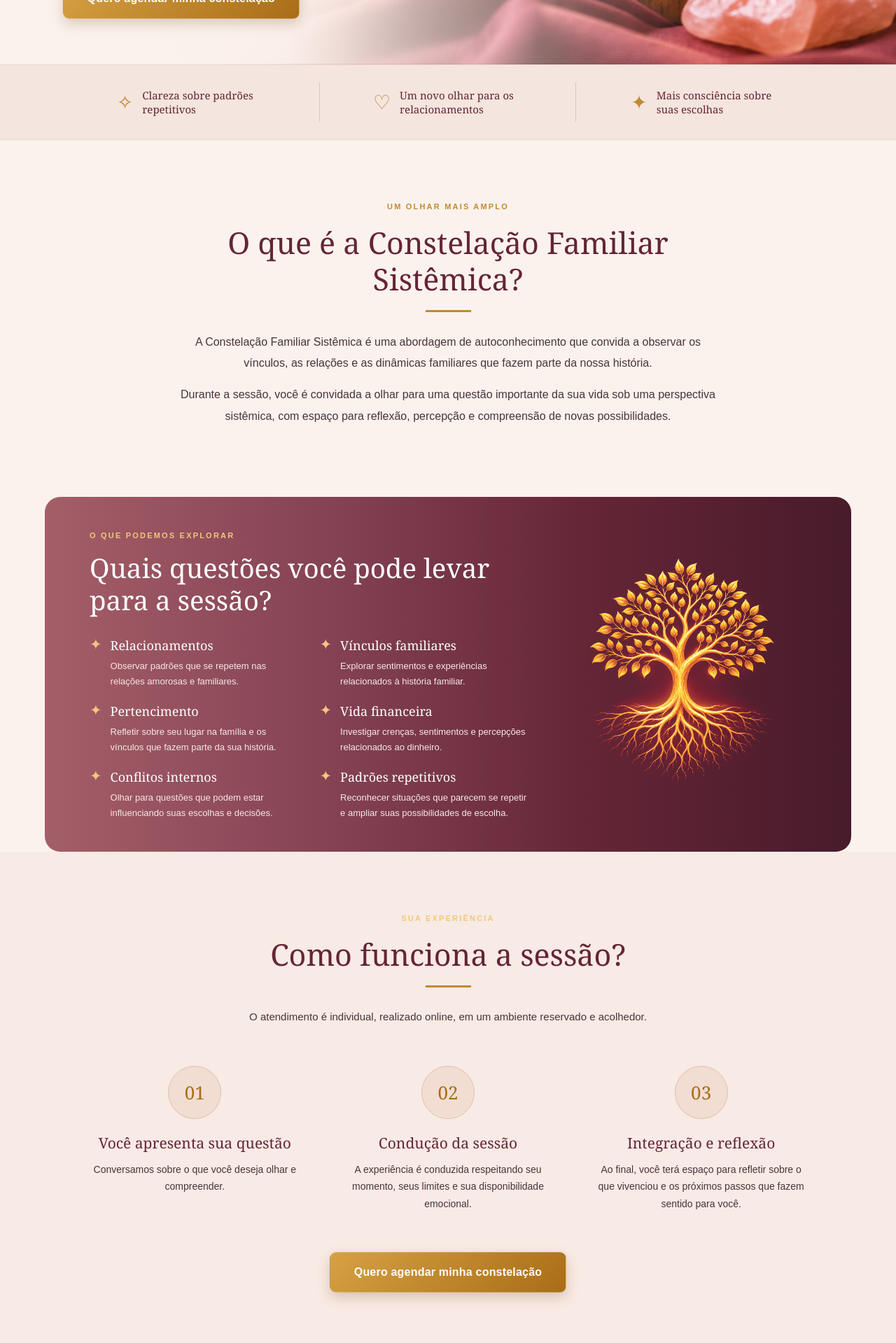
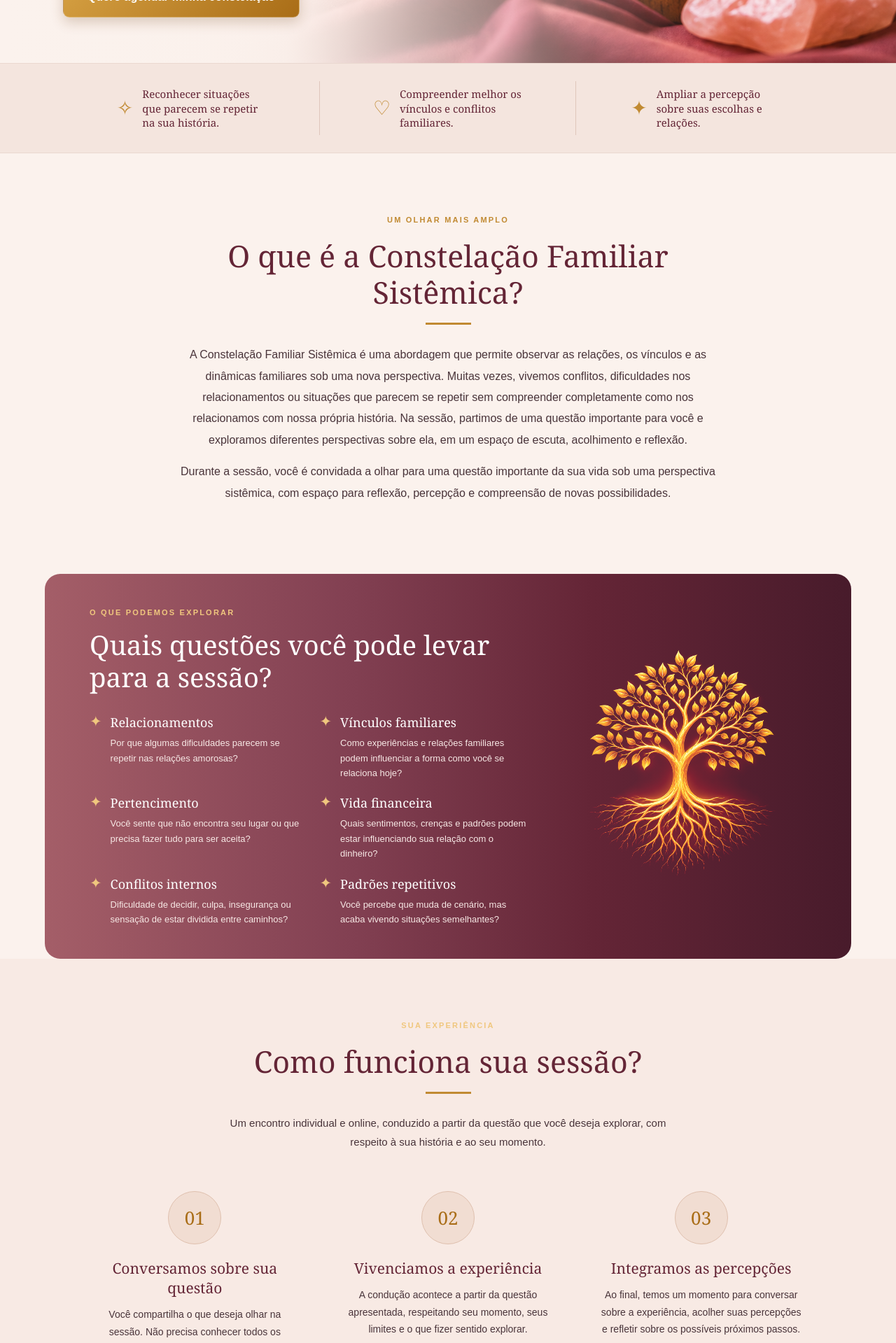
Before and after one commit to Institutokamilahfranco/instituto-kamilah-site, a Next.js app: page /constelacao-familiar in a window 1280 px wide. Shown: the part 820-2739 px from the top of the page at 70% size. Built offline with nearby package versions, Linux system fonts and the light colour scheme.

Commit message:
Update page.js

```diff
--- a/app/constelacao-familiar/page.js
+++ b/app/constelacao-familiar/page.js
@@ -6,27 +6,27 @@ const linkAgendamento =
 const temas = [
   {
     titulo: "Relacionamentos",
-    texto: "Observar padrões que se repetem nas relações amorosas e familiares.",
+    texto: "Por que algumas dificuldades parecem se repetir nas relações amorosas?",
   },
   {
     titulo: "Vínculos familiares",
-    texto: "Explorar sentimentos e experiências relacionados à história familiar.",
+    texto: "Como experiências e relações familiares podem influenciar a forma como você se relaciona hoje?",
   },
   {
     titulo: "Pertencimento",
-    texto: "Refletir sobre seu lugar na família e os vínculos que fazem parte da sua história.",
+    texto: "Você sente que não encontra seu lugar ou que precisa fazer tudo para ser aceita?",
   },
   {
     titulo: "Vida financeira",
-    texto: "Investigar crenças, sentimentos e percepções relacionados ao dinheiro.",
+    texto: "Quais sentimentos, crenças e padrões podem estar influenciando sua relação com o dinheiro?",
   },
   {
     titulo: "Conflitos internos",
-    texto: "Olhar para questões que podem estar influenciando suas escolhas e decisões.",
+    texto: "Dificuldade de decidir, culpa, insegurança ou sensação de estar dividida entre caminhos?",
   },
   {
     titulo: "Padrões repetitivos",
-    texto: "Reconhecer situações que parecem se repetir e ampliar suas possibilidades de escolha.",
+    texto: "Você percebe que muda de cenário, mas acaba vivendo situações semelhantes?",
   },
 ];
 
@@ -67,18 +67,16 @@ export default function ConstelacaoFamiliar() {
     </span>
 
     <h1>
-      Existem histórias que começaram antes de você.
-      <em> E padrões que merecem um novo olhar.</em>
+     Você percebe que algumas situações se repetem na sua vida.
+      <em>Mesmo quando tenta fazer diferente?</em>
     </h1>
 
     <p>
-      Um espaço de acolhimento e autoconhecimento para olhar
-      para sua história, compreender suas relações e ampliar
-      suas possibilidades de escolha.
+     Relações que seguem o mesmo padrão, conflitos familiares, sentimentos que parecem difíceis de compreender... A Constelação Familiar Sistêmica oferece um espaço para olhar essas questões por uma nova perspectiva e ampliar sua compreensão sobre a própria história.
     </p>
 
     <span className="nota">
-      Atendimento individual e 100% online.
+      Sessões individuais, com atendimento 100% online.
     </span>
 
     <a
@@ -112,15 +110,15 @@ export default function ConstelacaoFamiliar() {
       <section className="beneficios">
         <article>
           <span className="beneficio-icone">✧</span>
-          <strong>Clareza sobre padrões repetitivos</strong>
+          <strong>Reconhecer situações que parecem se repetir na sua história.</strong>
         </article>
         <article>
           <span className="beneficio-icone">♡</span>
-          <strong>Um novo olhar para os relacionamentos</strong>
+          <strong>Compreender melhor os vínculos e conflitos familiares.</strong>
         </article>
         <article>
           <span className="beneficio-icone">✦</span>
-          <strong>Mais consciência sobre suas escolhas</strong>
+          <strong>Ampliar a percepção sobre suas escolhas e relações.</strong>
         </article>
       </section>
 
@@ -131,10 +129,11 @@ export default function ConstelacaoFamiliar() {
         <div className="linha-dourada" />
 
         <p>
-          A Constelação Familiar Sistêmica é uma abordagem de
-          autoconhecimento que convida a observar os vínculos,
-          as relações e as dinâmicas familiares que fazem parte
-          da nossa história.
+         A Constelação Familiar Sistêmica é uma abordagem que permite observar as relações, os vínculos e as dinâmicas familiares sob uma nova perspectiva.
+
+Muitas vezes, vivemos conflitos, dificuldades nos relacionamentos ou situações que parecem se repetir sem compreender completamente como nos relacionamos com nossa própria história.
+
+Na sessão, partimos de uma questão importante para você e exploramos diferentes perspectivas sobre ela, em um espaço de escuta, acolhimento e reflexão.
         </p>
 
         <p>
@@ -174,164 +173,55 @@ export default function ConstelacaoFamiliar() {
         </div>
       </section>
 
+
 <section className="processo" id="processo">
   <div className="processo-intro">
     <span className="sobretitulo">SUA EXPERIÊNCIA</span>
-          <h2>Como funciona a sessão?</h2>
+    <h2>Como funciona sua sessão?</h2>
     <div className="linha-dourada" />
     <p>
-            O atendimento é individual, realizado online, em um
-            ambiente reservado e acolhedor.
+      Um encontro individual e online, conduzido a partir da
+      questão que você deseja explorar, com respeito à sua
+      história e ao seu momento.
     </p>
   </div>
 
   <div className="etapas">
     <article>
       <div className="etapa-icone">01</div>
-            <h3>Você apresenta sua questão</h3>
+      <h3>Conversamos sobre sua questão</h3>
       <p>
-              Conversamos sobre o que você deseja olhar e compreender.
+        Você compartilha o que deseja olhar na sessão.
+        Não precisa conhecer todos os detalhes da sua
+        história familiar nem saber exatamente por onde começar.
       </p>
     </article>
 
     <article>
       <div className="etapa-icone">02</div>
-            <h3>Condução da sessão</h3>
+      <h3>Vivenciamos a experiência</h3>
       <p>
-              A experiência é conduzida respeitando seu momento,
-              seus limites e sua disponibilidade emocional.
+        A condução acontece a partir da questão apresentada,
+        respeitando seu momento, seus limites e o que fizer
+        sentido explorar.
       </p>
     </article>
 
     <article>
       <div className="etapa-icone">03</div>
-            <h3>Integração e reflexão</h3>
+      <h3>Integramos as percepções</h3>
       <p>
-              Ao final, você terá espaço para refletir sobre o que
-              vivenciou e os próximos passos que fazem sentido para você.
+        Ao final, temos um momento para conversar sobre a
+        experiência, acolher suas percepções e refletir
+        sobre os possíveis próximos passos.
       </p>
     </article>
   </div>
 
-        <a
-          href={linkAgendamento}
-          className="botao"
-          target="_blank"
-          rel="noopener noreferrer"
-        >
-          Quero agendar minha constelação
-        </a>
-      </section>
-
-      <section className="sobre">
-        <div className="sobre-foto">
-          <img
-            src="/kamilah.png"
-            alt="Kamilah Franco"
-            className="foto-kamilah"
-          />
-        </div>
-
-        <div className="sobre-conteudo">
-          <span className="sobretitulo">INSTITUTO KAMILAH FRANCO</span>
-          <h2>Um espaço para olhar sua história com acolhimento.</h2>
-          <div className="linha-dourada" />
-
   <p>
-            Meu propósito é oferecer um espaço de escuta, cuidado
-            e reflexão, onde você possa olhar para suas questões
-            com respeito à sua trajetória e ao seu próprio tempo.
-          </p>
-
-          <strong>Kamilah Franco</strong>
-        </div>
-      </section>
-
-      <section className="investimento" id="agendamento">
-        <span className="sobretitulo">COMECE POR VOCÊ</span>
-        <h2>Um encontro para olhar sua história com atenção.</h2>
-        <div className="linha-dourada" />
-
-        <p className="investimento-texto">
-          Sessão individual de Constelação Familiar Sistêmica,
-          realizada exclusivamente online.
-        </p>
-
-        <div className="preco">R$ 250,00</div>
-
-        <p className="pagamento">
-          Pagamento via PIX ou cartão de crédito, com parcelamento
-          em até 12x e taxas de parcelamento repassadas à cliente.
-        </p>
-
-        <a
-          href={linkAgendamento}
-          className="botao"
-          target="_blank"
-          rel="noopener noreferrer"
-        >
-          Quero agendar minha constelação
-        </a>
-
-        <span className="nota">
-          Escolha seu dia e horário diretamente na plataforma de agendamento.
-        </span>
-      </section>
-
-      <section className="faq" id="duvidas">
-        <span className="sobretitulo">DÚVIDAS FREQUENTES</span>
-        <h2>O que você precisa saber</h2>
-        <div className="linha-dourada" />
-
-        <details>
-          <summary>A sessão é presencial?</summary>
-          <p>
-            Não. Os atendimentos são realizados exclusivamente online.
-          </p>
-        </details>
-
-        <details>
-          <summary>Preciso conhecer minha história familiar?</summary>
-          <p>
-            Não é necessário conhecer todos os detalhes da história
-            familiar. Você pode começar pela questão que deseja olhar.
-          </p>
-        </details>
-
-        <details>
-          <summary>A constelação garante a solução do meu problema?</summary>
-          <p>
-            A Constelação Familiar não oferece garantias ou resultados
-            iguais para todas as pessoas. Cada experiência é única,
-            e os desdobramentos podem variar de acordo com a forma
-            como cada pessoa acolhe, compreende e integra as percepções
-            vivenciadas durante a sessão.
-
-            O processo não termina no encontro: a reflexão, a abertura
-            para novos olhares e a disposição para reconhecer e construir
-            novas possibilidades também fazem parte dessa caminhada.
-            Cada pessoa tem seu próprio tempo e sua própria maneira
-            de vivenciar esse processo.
-          </p>
-        </details>
-
-        <details>
-          <summary>
-            Posso fazer a sessão mesmo morando em outra cidade?
-          </summary>
-          <p>
-            Sim. Por ser online, você pode participar de qualquer
-            localidade, desde que tenha conexão com a internet e
-            privacidade durante o atendimento.
-          </p>
-        </details>
-      </section>
-
-      <section className="final">
-        <span className="sobretitulo">UM NOVO OLHAR PODE COMEÇAR AQUI</span>
-        <h2>Você não precisa ter todas as respostas para começar.</h2>
-        <p>
-          Permita-se olhar para sua história com acolhimento.
+    O atendimento acontece por videochamada, em um ambiente
+    reservado. Você precisa apenas de conexão com a internet
+    e privacidade durante a sessão.
   </p>
 
   <a
@@ -344,6 +234,185 @@ export default function ConstelacaoFamiliar() {
   </a>
 </section>
 
+
+<section className="sobre">
+  <div className="sobre-foto">
+    <img
+      src="/kamilah.png"
+      alt="Kamilah Franco"
+      className="foto-kamilah"
+    />
+  </div>
+
+  <div className="sobre-conteudo">
+    <span className="sobretitulo">
+      INSTITUTO KAMILAH FRANCO
+    </span>
+
+    <h2>
+      Um olhar acolhedor para histórias que merecem ser compreendidas.
+    </h2>
+
+    <div className="linha-dourada" />
+
+    <p>
+      Sou Kamilah Franco e acredito que cada história merece
+      ser escutada sem julgamentos, respeitando o tempo e a
+      individualidade de cada pessoa.
+    </p>
+
+    <p>
+      Meu trabalho é oferecer um espaço de acolhimento e
+      reflexão, no qual você possa olhar para suas relações,
+      reconhecer percepções e ampliar a compreensão sobre
+      sua própria trajetória.
+    </p>
+
+    <p>
+      Na Constelação Familiar Sistêmica, conduzo cada encontro
+      com respeito à história, aos sentimentos e aos limites
+      de quem chega até mim.
+    </p>
+
+    <strong>Kamilah Franco</strong>
+  </div>
+</section>
+
+
+
+<section className="investimento" id="agendamento">
+  <span className="sobretitulo">COMECE POR VOCÊ</span>
+
+  <h2>
+    Reserve um momento para olhar com atenção para sua história.
+  </h2>
+
+  <div className="linha-dourada" />
+
+  <p className="investimento-texto">
+    Uma sessão individual de Constelação Familiar Sistêmica,
+    conduzida online, a partir da questão que você deseja explorar.
+  </p>
+
+  <p className="investimento-texto">
+    Um encontro reservado, com escuta e acolhimento, respeitando
+    seu momento e sua disponibilidade emocional.
+  </p>
+
+  <div className="preco">R$ 250,00</div>
+
+  <p className="pagamento">
+    Pagamento via PIX ou cartão de crédito. Parcelamento em até
+    12 vezes, com taxas da plataforma.
+  </p>
+
+  <a
+    href={linkAgendamento}
+    className="botao"
+    target="_blank"
+    rel="noopener noreferrer"
+  >
+    Quero agendar minha sessão
+  </a>
+
+  <span className="nota">
+    Escolha seu dia e horário e finalize o agendamento diretamente
+    pela plataforma.
+  </span>
+</section>
+
+
+
+<section className="faq" id="duvidas">
+  <span className="sobretitulo">DÚVIDAS FREQUENTES</span>
+
+  <h2>O que você precisa saber antes de agendar</h2>
+
+  <div className="linha-dourada" />
+
+  <details>
+    <summary>A sessão é presencial?</summary>
+    <p>
+      Não. Os atendimentos são realizados exclusivamente online,
+      permitindo que você participe de qualquer cidade ou região.
+    </p>
+  </details>
+
+  <details>
+    <summary>Preciso conhecer minha história familiar?</summary>
+    <p>
+      Não. Você não precisa conhecer todos os detalhes da sua
+      história familiar. Podemos começar pela questão que deseja
+      explorar e pelo que você conhece da sua trajetória.
+    </p>
+  </details>
+
+  <details>
+    <summary>A constelação garante a solução do meu problema?</summary>
+    <p>
+      Não existe garantia de resultados ou de mudanças específicas.
+      Cada experiência é individual. A sessão oferece uma
+      oportunidade de observar sua questão sob uma nova perspectiva,
+      mas as percepções e os desdobramentos variam de pessoa para pessoa.
+    </p>
+  </details>
+
+  <details>
+    <summary>Posso fazer a sessão morando em outra cidade?</summary>
+    <p>
+      Sim. Como o atendimento é 100% online, você pode participar
+      de qualquer lugar, desde que tenha conexão com a internet
+      e privacidade durante a sessão.
+    </p>
+  </details>
+
+  <details>
+    <summary>Como acontece a sessão online?</summary>
+    <p>
+      O encontro acontece por videochamada, em um ambiente reservado.
+      Você receberá as orientações necessárias para acessar a sessão
+      no horário agendado.
+    </p>
+  </details>
+
+  <details>
+    <summary>Preciso ter experiência com Constelação Familiar?</summary>
+    <p>
+      Não. Você não precisa conhecer a abordagem ou já ter participado
+      de uma constelação. Durante o encontro, explicarei como será
+      a condução e acompanharei você ao longo da experiência.
+    </p>
+  </details>
+</section>
+
+
+
+<section className="final">
+  <span className="sobretitulo">
+    UM NOVO OLHAR PODE COMEÇAR AQUI
+  </span>
+
+  <h2>
+    Talvez seja hora de olhar para aquilo que você ainda não conseguiu compreender.
+  </h2>
+
+  <p>
+    Sua história merece ser olhada com respeito, consciência
+    e acolhimento. Comece pela questão que hoje pede sua atenção.
+  </p>
+
+  <a
+    href={linkAgendamento}
+    className="botao"
+    target="_blank"
+    rel="noopener noreferrer"
+  >
+    Quero agendar minha sessão
+  </a>
+</section>
+
+
+
 <footer className="rodape">
   <div className="rodape-marca">
     <img
@@ -352,10 +421,11 @@ export default function ConstelacaoFamiliar() {
       className="logo-rodape"
     />
     <strong>INSTITUTO KAMILAH FRANCO</strong>
+    <p>Constelação Familiar Sistêmica</p>
   </div>
 
   <div className="rodape-contatos">
-          <p>Atendimento exclusivamente online • Realeza – PR</p>
+    <p>Atendimento exclusivamente online</p>
 
     <p>
       WhatsApp:{" "}
```
Lines whose indentation alone changed are shown as unchanged.
